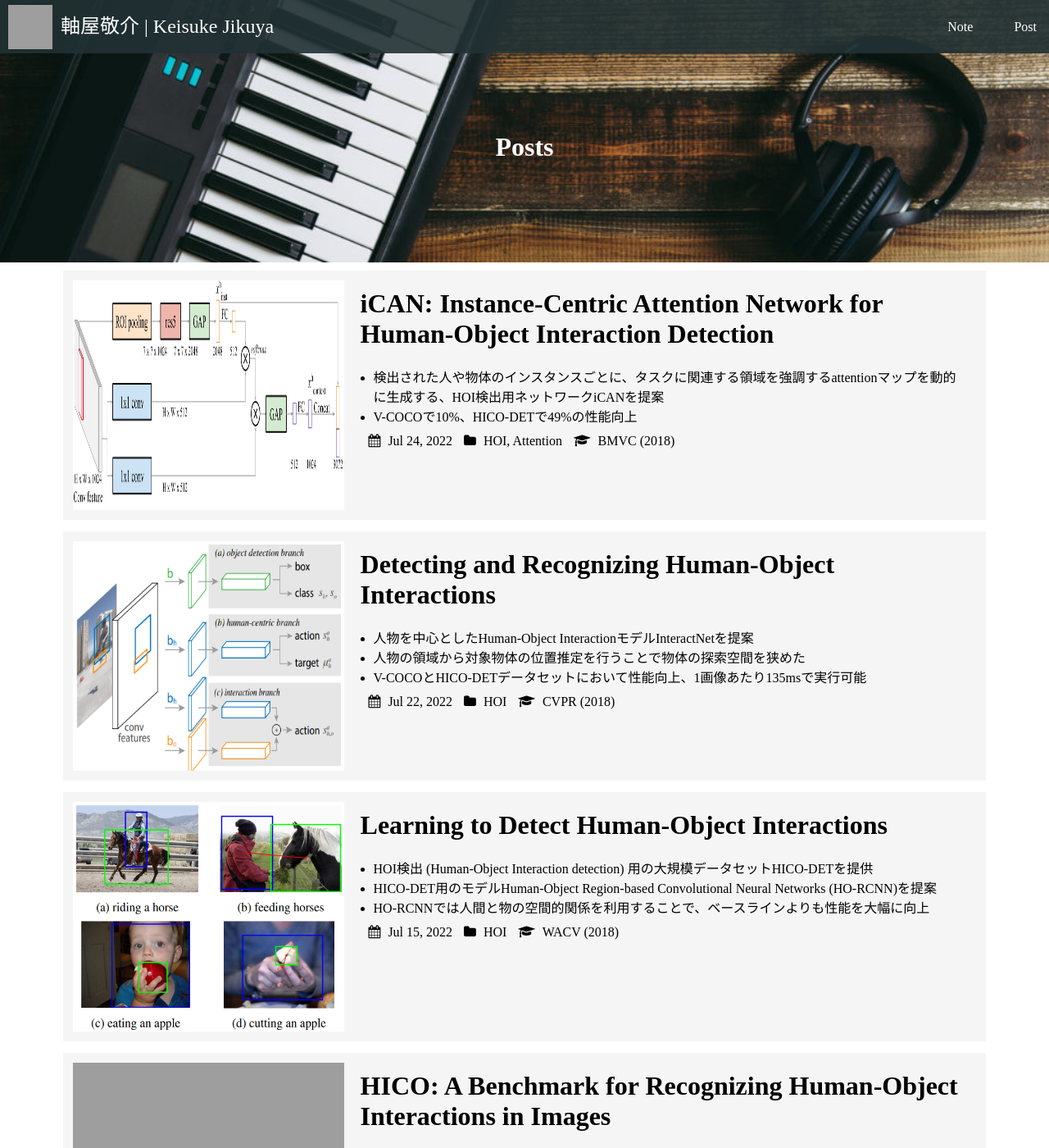
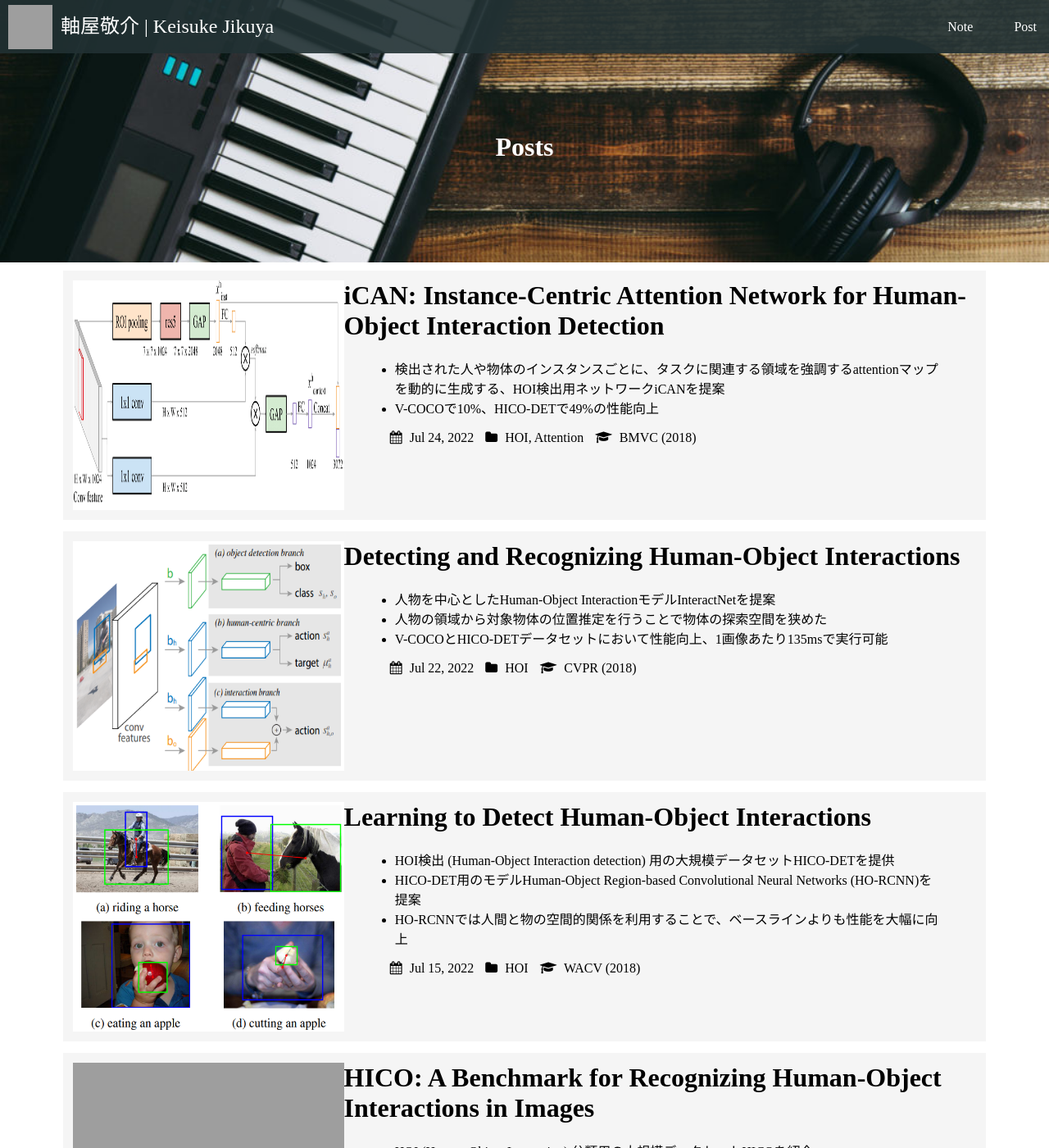
Before and after one commit to Absolute-Value/Portfolio, a Jekyll site: the page built from posts.md, in a window 1280 px wide and 1400 px high. Shown: the whole window at 82% size. Built offline with Jekyll 4.4.1, drawn with Linux system fonts in a browser that asks for light colours; nearby versions of some CDN libraries; grey boxes are pictures that could not be loaded.

Commit message:
Update css

```diff
--- a/_layouts/posts.html
+++ b/_layouts/posts.html
@@ -18,10 +18,8 @@ layout: default
           <a href="{{ post.url }}">
             <img class="post_img" src="{{post.hero | relative_url}}">
             <div class="post_detail">
-              <p>
-                <b>{{ post.title }}</b>
-              </p>
-              <p>{{ post.excerpt | remove:'概要' | remove:'1. どんなもの?' }}</p>
+              <b>{{ post.title }}</b>
+              <p class="post_p">{{ post.excerpt | remove:'概要' | remove:'1. どんなもの?' }}</p>
               <p>
                 <span class="fa fa-calendar"></span> {{ post.date | date: "%b %-d, %Y" }}
                 <span class="fa fa-folder"></span> {{ post.category }}
--- a/assets/css/posts.css
+++ b/assets/css/posts.css
@@ -7,7 +7,7 @@ li {
   margin: 0 0 0 16px;
 }
 
-p, ul {
+.post_p {
   padding: 0;
   margin: 10px 20px;
 }
```
